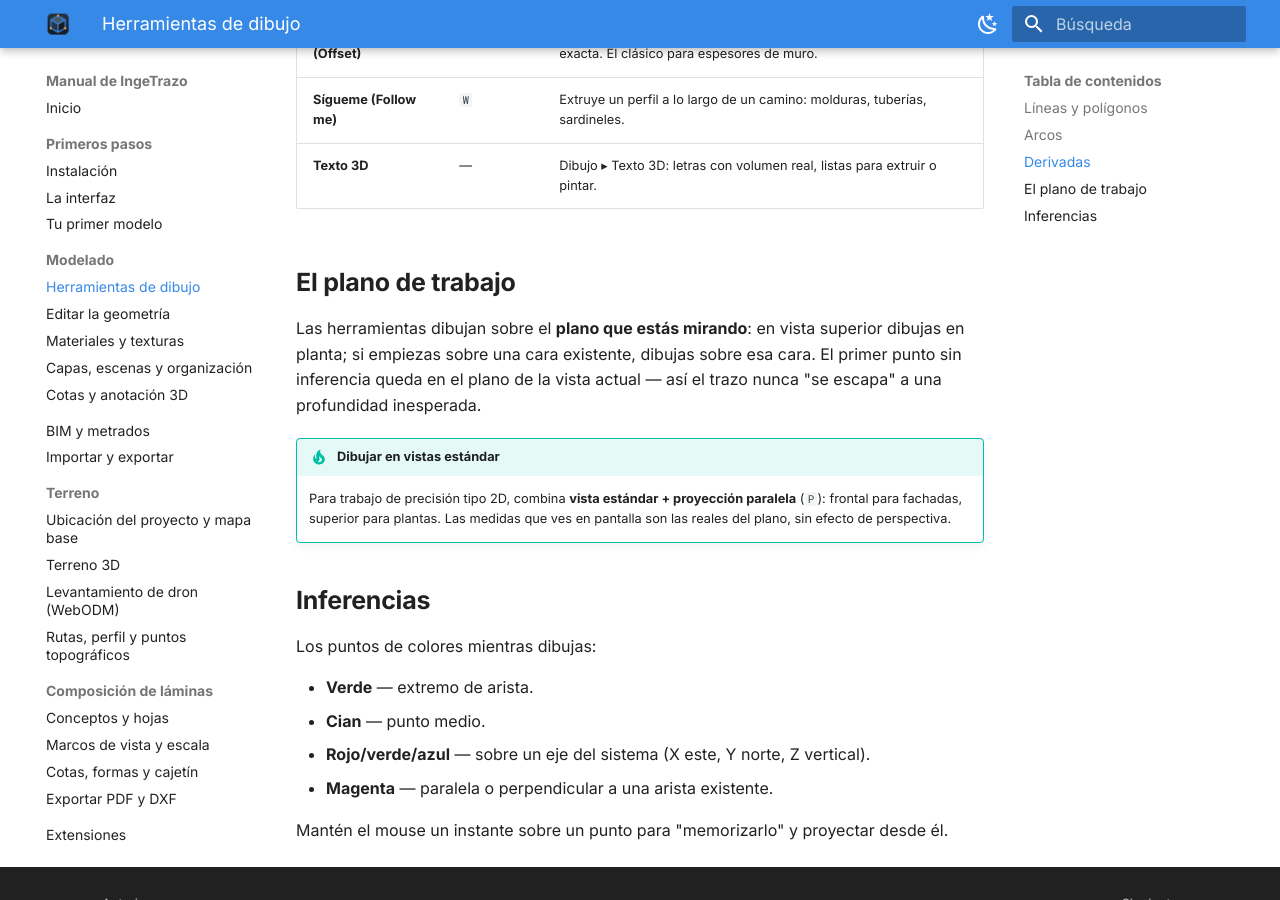
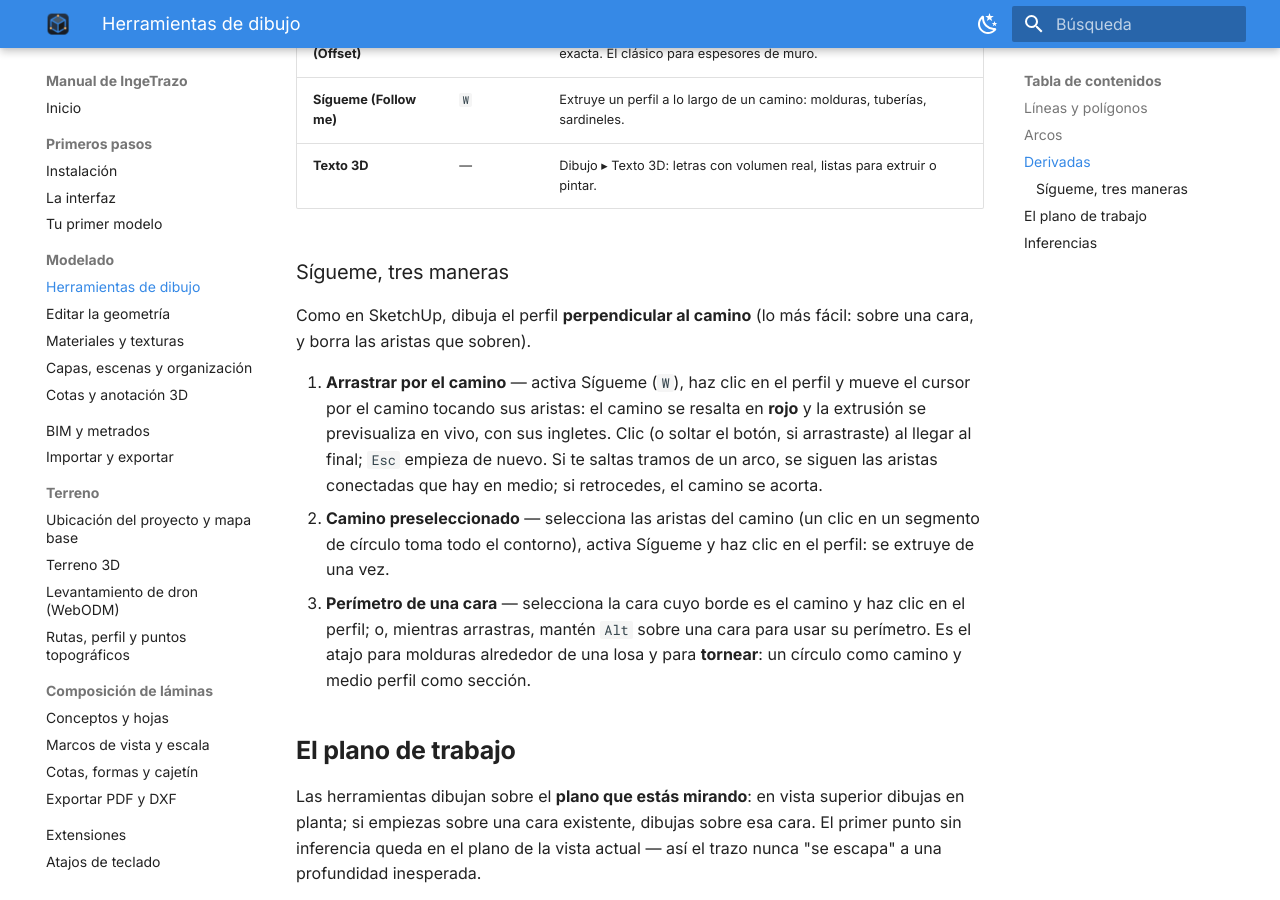
Before and after one commit to ingelibre/ingetrazo-docs, an MkDocs documentation site: the page built from docs/modelado/dibujo.md, in a window 1280 px wide and 900 px high, scrolled down 1141 px. Built offline with MkDocs 1.6.1 and Material for MkDocs 9.7.7, drawn with Linux system fonts in a browser that asks for light colours.

Commit message:
modelado: Sígueme, tres maneras (arrastre con vista previa, camino preseleccionado, Alt = perímetro)
Co-Authored-By: Claude Fable 5.1 <noreply@anthropic.com>
Claude-Session: https://claude.ai/code/session_01YLttx6ZCfqCFBSRp6t4wH3

```diff
--- a/docs/modelado/dibujo.md
+++ b/docs/modelado/dibujo.md
@@ -28,6 +28,14 @@ Todas comparten el mismo lenguaje: clic para empezar, las **inferencias** te eng
 | **Sígueme (Follow me)** | `W` | Extruye un perfil a lo largo de un camino: molduras, tuberías, sardineles. |
 | **Texto 3D** | — | Dibujo ▸ Texto 3D: letras con volumen real, listas para extruir o pintar. |
 
+### Sígueme, tres maneras
+
+Como en SketchUp, dibuja el perfil **perpendicular al camino** (lo más fácil: sobre una cara, y borra las aristas que sobren).
+
+1. **Arrastrar por el camino** — activa Sígueme (`W`), haz clic en el perfil y mueve el cursor por el camino tocando sus aristas: el camino se resalta en **rojo** y la extrusión se previsualiza en vivo, con sus ingletes. Clic (o soltar el botón, si arrastraste) al llegar al final; `Esc` empieza de nuevo. Si te saltas tramos de un arco, se siguen las aristas conectadas que hay en medio; si retrocedes, el camino se acorta.
+2. **Camino preseleccionado** — selecciona las aristas del camino (un clic en un segmento de círculo toma todo el contorno), activa Sígueme y haz clic en el perfil: se extruye de una vez.
+3. **Perímetro de una cara** — selecciona la cara cuyo borde es el camino y haz clic en el perfil; o, mientras arrastras, mantén `Alt` sobre una cara para usar su perímetro. Es el atajo para molduras alrededor de una losa y para **tornear**: un círculo como camino y medio perfil como sección.
+
 ## El plano de trabajo
 
 Las herramientas dibujan sobre el **plano que estás mirando**: en vista superior dibujas en planta; si empiezas sobre una cara existente, dibujas sobre esa cara. El primer punto sin inferencia queda en el plano de la vista actual — así el trazo nunca "se escapa" a una profundidad inesperada.
```
